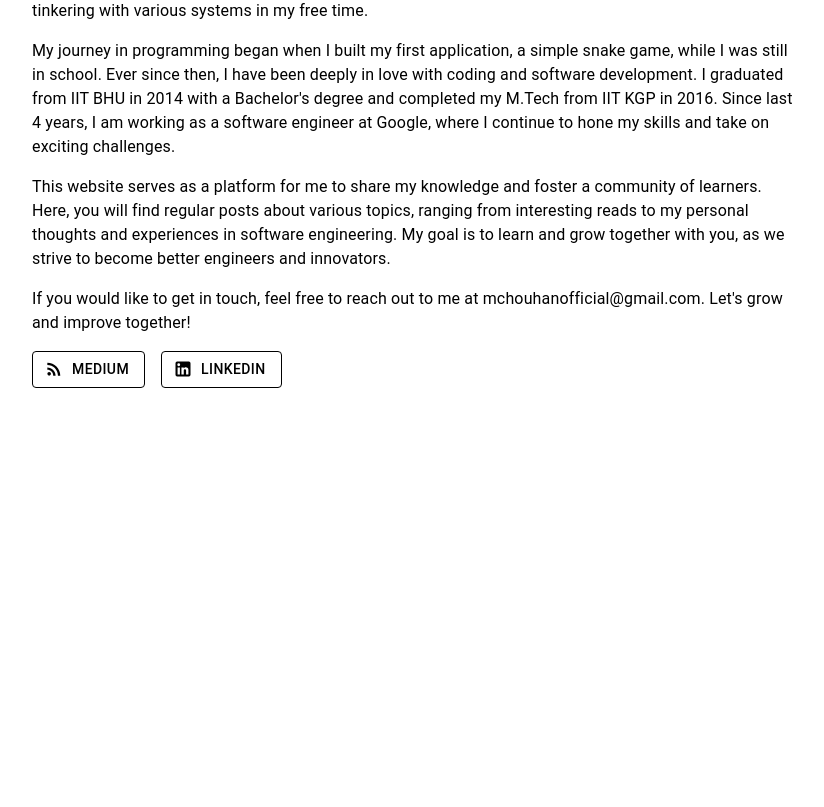
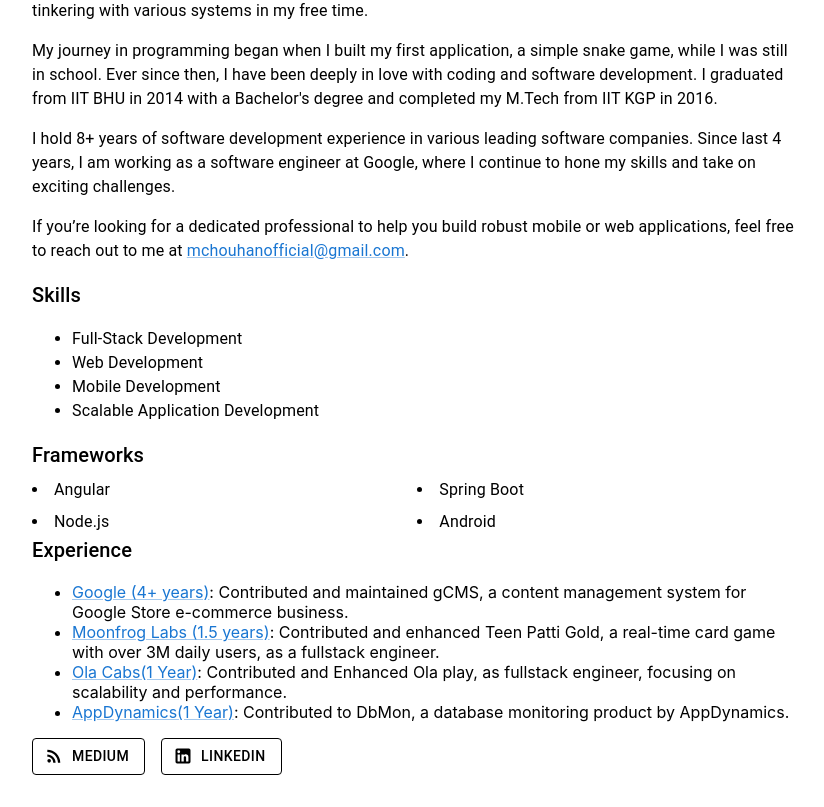
Before and after one commit to m-chouhan/my-portfolio-public, a React (Create React App) app: page / in a window 1280 px wide. Shown: the part 600-1407 px from the top of the page, without its empty margins (32-856 px from the left). Before the commit the page ends 1020 px from the top, so only its background shows below. Built offline with nearby package versions, Linux system fonts and the light colour scheme.

Commit message:
Updated profile content to include experience

```diff
--- a/src/App.js
+++ b/src/App.js
@@ -1,5 +1,5 @@
 import React from 'react';
-import { Toolbar, Typography, Button, Container, Box, Grid, Avatar, Stack } from '@mui/material';
+import { Toolbar, Typography, Link, Button, Container, Box, Grid, Avatar, Stack } from '@mui/material';
 import { Email, LinkedIn, RssFeed } from '@mui/icons-material';
 
 function App() {
@@ -39,14 +39,75 @@
                 My journey in programming began when I built my first application, a simple snake game, while I was still in school.
                 Ever since then, I have been deeply in love with coding and software development.
                 I graduated from IIT BHU in 2014 with a Bachelor's degree and completed my M.Tech from IIT KGP in 2016.
+              </Typography>
+              <Typography variant="body1" paragraph>
+                I hold 8+ years of software development experience in various leading software companies.
                 Since last 4 years, I am working as a software engineer at Google, where I continue to hone my skills and take on exciting challenges.
               </Typography>
-              <Typography variant="body1" paragraph>
-                This website serves as a platform for me to share my knowledge and foster a community of learners. Here, you will find regular posts about various topics, ranging from interesting reads to my personal thoughts and experiences in software engineering. My goal is to learn and grow together with you, as we strive to become better engineers and innovators.
+              <Typography variant="body1" paragraph gutterBottom>
+                If you’re looking for a dedicated professional to help you build robust mobile or web applications, feel free to reach out to me at <Link href="mailto:mchouhanofficial@gmail.com">mchouhanofficial@gmail.com</Link>.
               </Typography>
-              <Typography variant="body1" paragraph>
-                If you would like to get in touch, feel free to reach out to me at mchouhanofficial@gmail.com. Let's grow and improve together!
+              <Typography variant="h6" gutterBottom>
+                Skills
+                <Typography variant="body1">
+                  <ul>
+                    <li>Full-Stack Development</li>
+                    <li>Web Development</li>
+                    <li>Mobile Development</li>
+                    <li>Scalable Application Development</li>
+                  </ul>
+                </Typography>
               </Typography>
+
+              <Typography variant="h6" gutterBottom>
+                Frameworks
+              </Typography>
+              <Grid container spacing={1} gutterBottom>
+                <Grid item xs={12} sm={6}>
+                  <Typography variant="body1">
+                    <li>Angular</li>
+                  </Typography>
+                </Grid>
+                <Grid item xs={12} sm={6}>
+                  <Typography variant="body1">
+                    <li>Spring Boot</li>
+                  </Typography>
+                </Grid>
+                <Grid item xs={12} sm={6}>
+                  <Typography variant="body1">
+                    <li>Node.js</li>
+                  </Typography>
+                </Grid>
+                <Grid item xs={12} sm={6}>
+                  <Typography variant="body1">
+                    <li>Android</li>
+                  </Typography>
+                </Grid>
+              </Grid>
+              <Typography variant="h6" gutterBottom>
+                Experience
+              </Typography>
+              <ul>
+                <li>
+                  <Link href="https://www.store.google.com" target="_blank" rel="noopener noreferrer">
+                    Google (4+ years)
+                  </Link>: Contributed and maintained gCMS, a content management system for Google Store e-commerce business.
+                </li>
+                <li>
+                  <Link href="https://teenpattigold.com/" target="_blank" rel="noopener noreferrer">
+                    Moonfrog Labs (1.5 years)
+                  </Link>: Contributed and enhanced Teen Patti Gold, a real-time card game with over 3M daily users, as a fullstack engineer.
+                </li>
+                <li>
+                  <Link href="https://olacabs.com/features">Ola Cabs(1 Year)</Link>:
+                  Contributed and Enhanced Ola play, as fullstack engineer, focusing on scalability and performance.
+                </li>
+                <li>
+                  <Link href="https://www.appdynamics.com" target="_blank" rel="noopener noreferrer">
+                    AppDynamics(1 Year)
+                  </Link>: Contributed to DbMon, a database monitoring product by AppDynamics.
+                </li>
+              </ul>
               <Stack spacing={2} direction="row">
                 <Button
                   variant="outlined" color="inherit"
```
